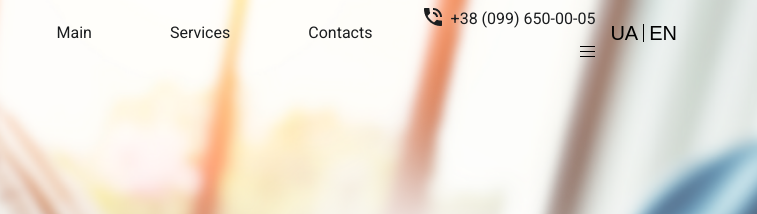
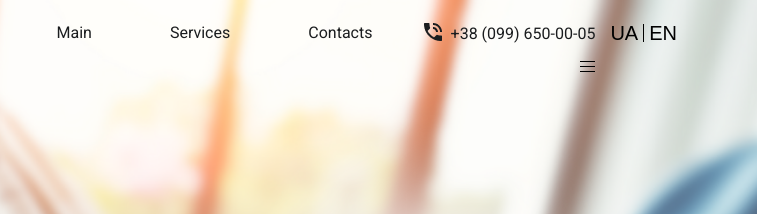
Before and after one commit to Mr-Freedom-1/dz-15, a plain HTML site: page index.html in a window 1280 px wide. Shown: the top 214 px of the page, 523-1280 px from the left. Drawn offline with Linux system fonts and the light colour scheme; files whose address does not match are found by name.

Commit message:
commit-update

```diff
--- a/css/style.css
+++ b/css/style.css
@@ -510,6 +510,8 @@ footer{
 
     .header-nav-useful-tel{
         margin-bottom: 15px;
+        position: relative;
+        top: 15px;
     }
 
     .header-nav-useful-tel a{
@@ -568,7 +570,6 @@ footer{
 
     .header-title-text{
         text-align: left;
-
     }
 
     .header-title-text h1{
@@ -630,8 +631,9 @@ footer{
     }
 
     .header-title-img{
-        top: -85px;
+        top: -51px;
         right: -50vw;
+        height: 710px;
     }
 
     .header-achievements{
```
